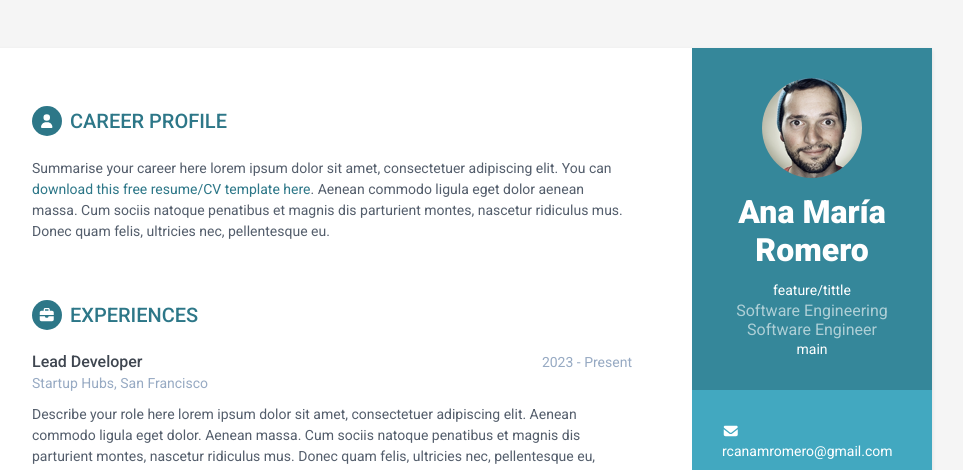
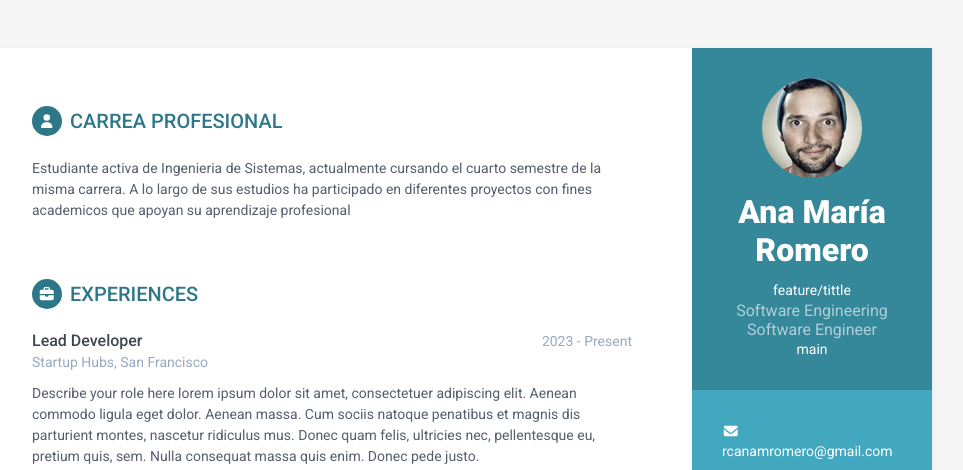
Before and after one commit to romerocana/Romero-AM, a plain HTML site: page index.html in a window 1280 px wide. Shown: the top 470 px of the page, without its empty margins (188-1151 px from the left). Drawn offline with Linux system fonts and the light colour scheme.

Commit message:
Cambio de informacion de estudios

```diff
--- a/index.html
+++ b/index.html
@@ -80,9 +80,9 @@ main
         <div class="main-wrapper">
 
             <section class="section summary-section">
-                <h2 class="section-title"><span class="icon-holder"><i class="fa-solid fa-user"></i></span>Career Profile</h2>
+                <h2 class="section-title"><span class="icon-holder"><i class="fa-solid fa-user"></i></span>Carrea Profesional</h2>
                 <div class="summary">
-                    <p>Summarise your career here lorem ipsum dolor sit amet, consectetuer adipiscing elit. You can <a href="https://themes.3rdwavemedia.com/bootstrap-templates/resume/orbit-free-resume-cv-bootstrap-theme-for-developers/" target="_blank">download this free resume/CV template here</a>. Aenean commodo ligula eget dolor aenean massa. Cum sociis natoque penatibus et magnis dis parturient montes, nascetur ridiculus mus. Donec quam felis, ultricies nec, pellentesque eu.</p>
+                    <p>Estudiante activa de Ingenieria de Sistemas, actualmente cursando el cuarto semestre de la misma carrera. A lo largo de sus estudios ha participado en diferentes proyectos con fines academicos que apoyan su aprendizaje profesional </p>
                 </div><!--//summary-->
             </section><!--//section-->
 
```
